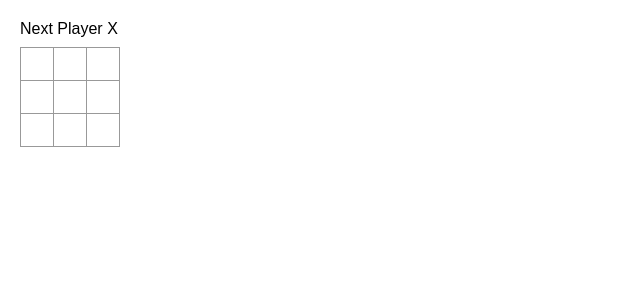
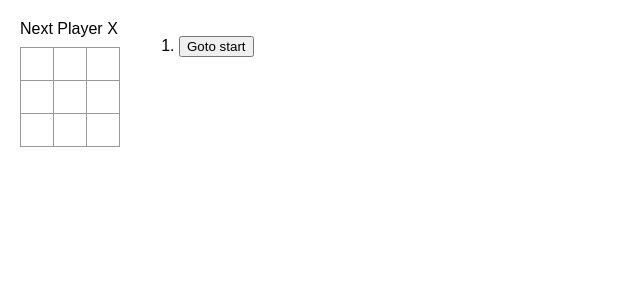
Before and after one commit to boobal-writes/react-learning, a React (Create React App) app in the folder tic-tac-toe-game/: page / in a window 1280 px wide. Shown: the top 300 px of the page, without its empty margins (0-640 px from the left). Built offline with nearby package versions, Linux system fonts and the light colour scheme.

Commit message:
showing the past moves

```diff
--- a/tic-tac-toe-game/src/App.js
+++ b/tic-tac-toe-game/src/App.js
@@ -47,20 +47,33 @@ function Board({ xIsNext, squares, onPlay }) {
 export default function Game() {
   const [xIsNext, setXIsNext] = useState(true);
   const [history, setHistory] = useState([Array(9).fill(null)]);
-  const currentSquares = history[history.length - 1];
 
   function handlePlay(nextSquares) {
     setHistory([...history, nextSquares]);
     setXIsNext(!xIsNext);
-    console.log(history);
   }
 
+  function jumpTo(move) {}
+
+  const currentSquares = history[history.length - 1];
+  const moves = history.map((squares, move) => {
+    let description;
+    if (move > 0) description = "Goto move #" + move;
+    else description = "Goto start";
+    return (
+      <li>
+        <button onClick={jumpTo(move)}>{description}</button>
+      </li>
+    );
+  });
   return (
     <div className="game">
       <div className="game-board">
         <Board xIsNext={xIsNext} squares={currentSquares} onPlay={handlePlay} />
       </div>
-      <div className="game-info"></div>
+      <div className="game-info">
+        <ol>{moves}</ol>
+      </div>
     </div>
   );
 }
```
